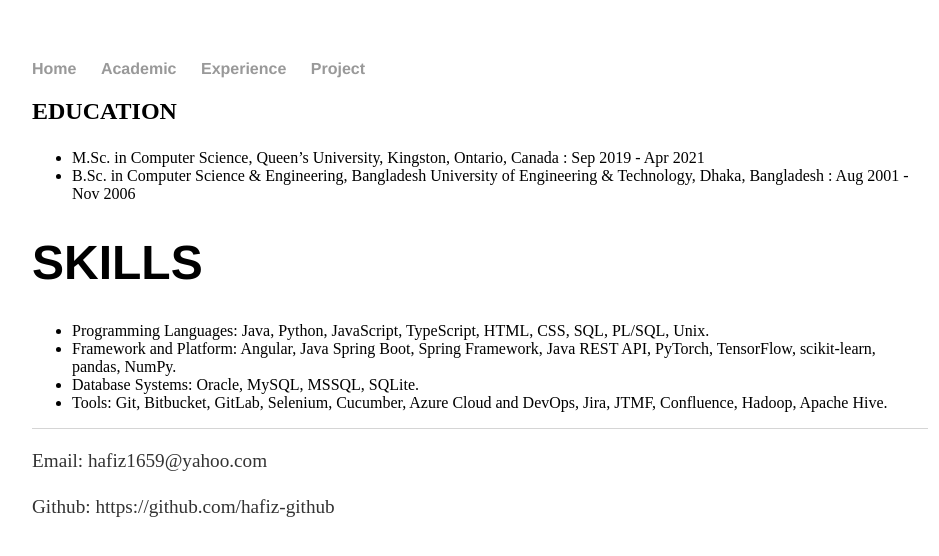
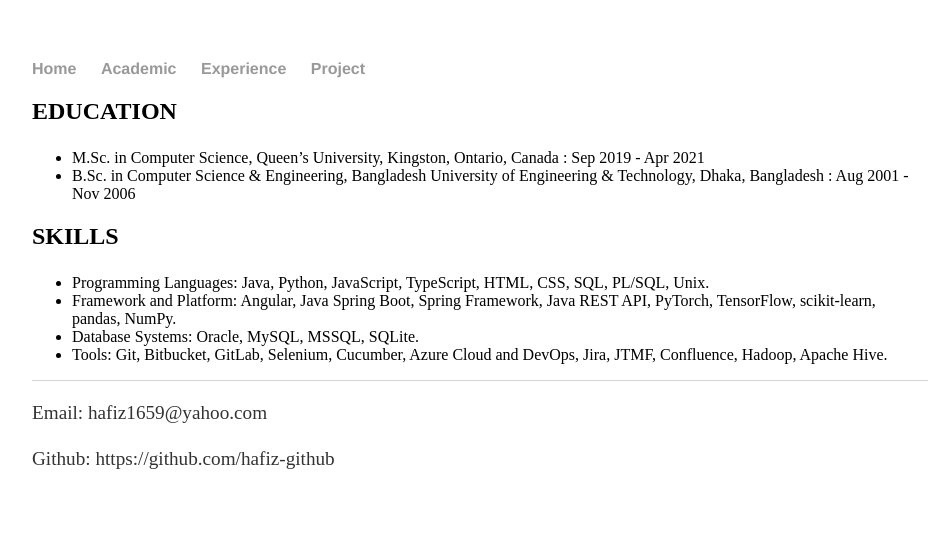
Before and after one commit to hafiz-github/hafiz-github.github.io, a plain HTML site: page academic.html in a window 1280 px wide. Shown: the whole page, without its empty margins (160-1099 px from the left). Drawn offline with Linux system fonts and the light colour scheme.

Commit message:
Add files via upload

```diff
--- a/academic.html
+++ b/academic.html
@@ -30,7 +30,7 @@
 			</ul>
 		</div><!-- /.container -->
 		<div class="blurb">
-        		<h1>SKILLS</h1>
+        		<h2>SKILLS</h2>
 				<p> <em></em>  <a href="/about"></a></p>
     		</div><!-- /.blurb -->
 			<ul>
```
